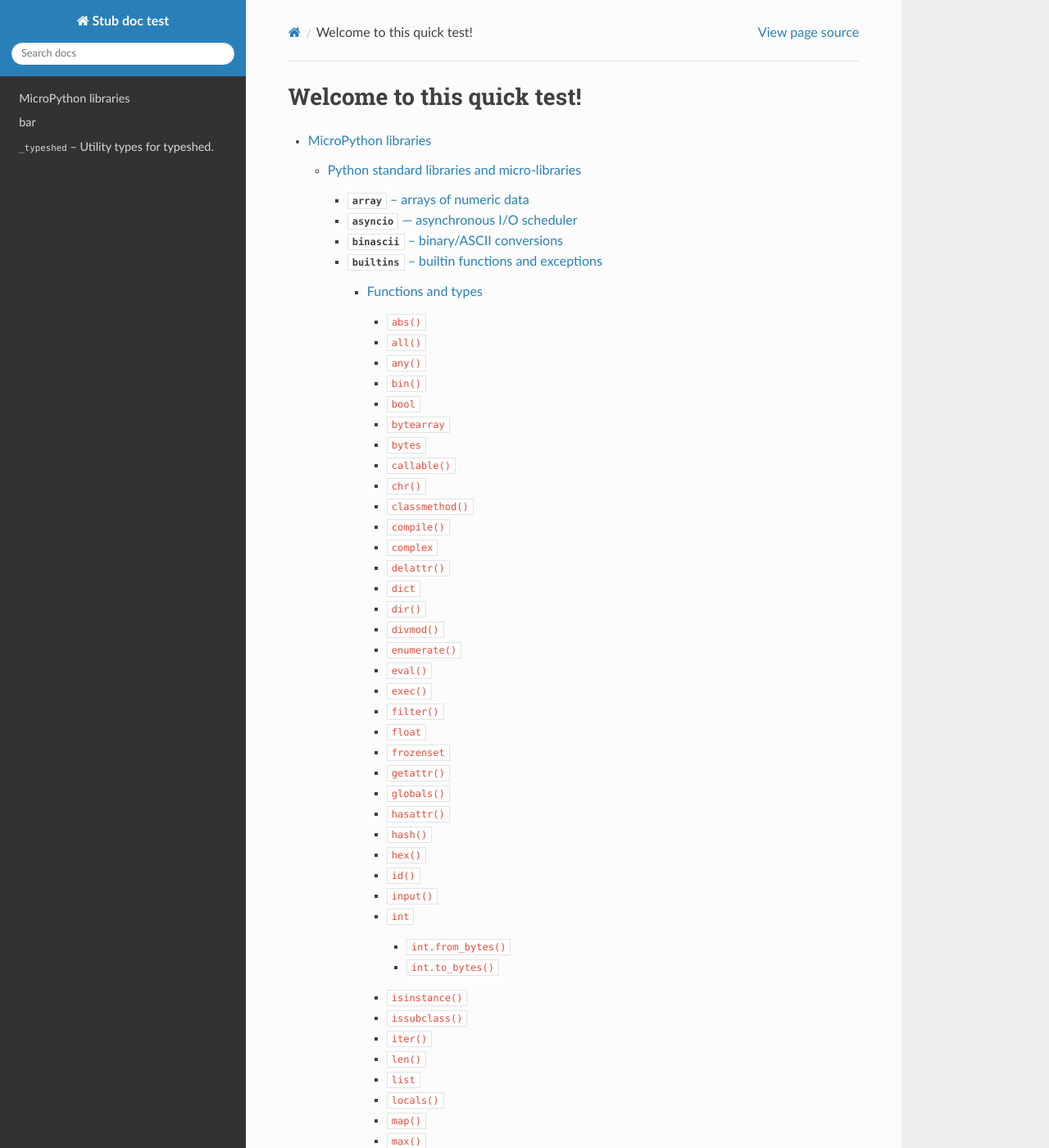
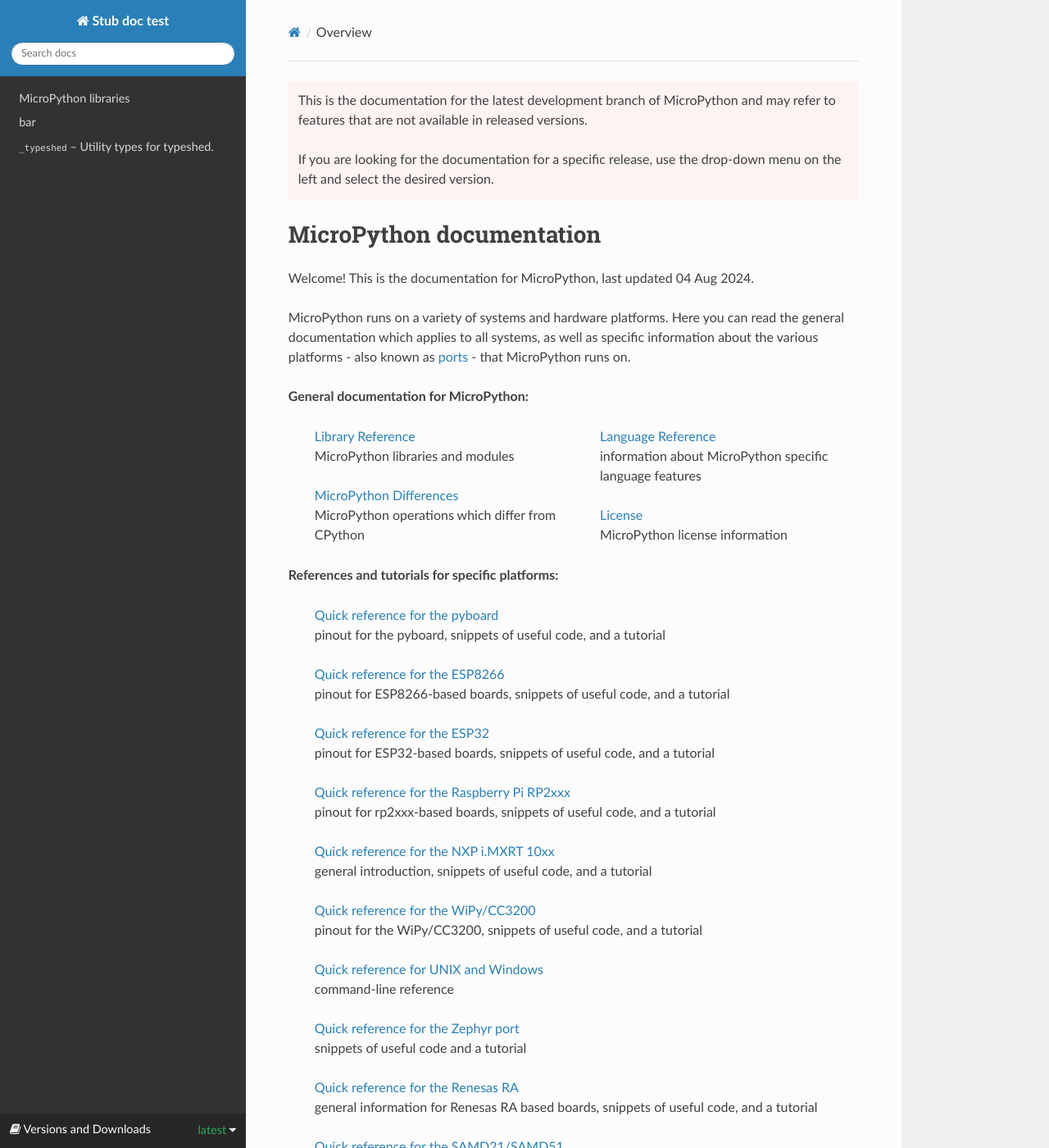
Before and after one commit to Josverl/autodoc201, a Sphinx documentation site: the page built from docs/index.rst, in a window 1280 px wide and 1400 px high. Shown: the whole window at 82% size. Built offline with Sphinx 7.4.7 and the Read the Docs theme 2.0.0, drawn with Linux system fonts in a browser that asks for light colours; pages that are not in the unit, such as notebooks, are missing from menus; some of the changed text lies outside the part shown.

Commit message:
docs: Copy html templates and configuration.
Signed-off-by: Jos Verlinde <Jos.Verlinde@microsoft.com>

```diff
--- a/docs/conf.py
+++ b/docs/conf.py
@@ -25,6 +25,23 @@
 # documentation root, use os.path.abspath to make it absolute, like shown here.
 TOP_DIR = os.path.abspath(os.path.dirname(__file__))
 sys.path[:0] = [os.path.join(TOP_DIR, "extensions"), TOP_DIR]
+# -------------------
+# The MICROPY_VERSION env var should be "vX.Y.Z" (or unset).
+micropy_version = os.getenv("MICROPY_VERSION") or "latest"
+micropy_all_versions = (os.getenv("MICROPY_ALL_VERSIONS") or "latest").split(",")
+url_pattern = "%s/en/%%s" % (os.getenv("MICROPY_URL_PREFIX") or "/",)
+
+# The members of the html_context dict are available inside topindex.html
+html_context = {
+    "cur_version": micropy_version,
+    "all_versions": [(ver, url_pattern % ver) for ver in micropy_all_versions],
+    "downloads": [
+        ("PDF", url_pattern % micropy_version + "/micropython-docs.pdf"),
+    ],
+    "is_release": micropy_version != "latest",
+}
+
+# -------------------
 
 extensions = [
     "autoapi.extension",
@@ -34,11 +51,14 @@
     "sphinx_copybutton",
 ]
 
-templates_path = ["_templates"]
+templates_path = ["templates"]
 exclude_patterns = ["build", "Thumbs.db", ".DS_Store"]
 
 # The suffix of source filenames.
-source_suffix = {".rst": "restructuredtext"}
+source_suffix = {
+    ".rst": "restructuredtext",
+    # ".md": "markdown",
+}
 # The master toctree document.
 master_doc = "index"
 default_role = "any"
@@ -218,11 +238,24 @@
 
 
 # -----------------------------------------------------------------------------
+# https://www.sphinx-doc.org/en/master/usage/configuration.html#confval-suppress_warnings
 suppress_warnings = [
     # "ref.doc",
     "any",  #  WARNING: 'any' reference target not found,
     "unknown-document",  # WARNING: unknown document: 'foo' - Temporary for gradual build-up
 ]
+
+# types display with a short, PEP 604-inspired syntax, i.e.:
+#   serve_food(item: "egg" | "spam" | "lobster thermidor") -> None
+python_display_short_literal_types = True
+
+# Wrap long / complex parameter signatures in the Python domain
+# not activated during the PoC as this makes it harder to compare the generated documentation with the current HTML pages
+# python_maximum_signature_line_length = 100
+
+# This helps to avoid _typeshed.Incomplete in the documentation
+# but not in all cases
+python_use_unqualified_type_names = True  # Experimental
 
 # -----------------------------------------------------------------------------
 # Q&D FIX For  WARNING: toctree contains reference to nonexisting document
@@ -250,6 +283,104 @@
         return None
 
 
+# -- Options for HTML output ----------------------------------------------
+
+# on_rtd is whether we are on readthedocs.org
+# on_rtd = os.environ.get("READTHEDOCS", None) == "True"
+
+# if not on_rtd:  # only import and set the theme if we're building docs locally
+#     try:
+#         import sphinx_rtd_theme
+
+#         html_theme = "sphinx_rtd_theme"
+#         html_theme_path = [sphinx_rtd_theme.get_html_theme_path(), "."]
+#     except:
+#         html_theme = "default"
+#         html_theme_path = ["."]
+# else:
+#     html_theme_path = ["."]
+
+# Theme options are theme-specific and customize the look and feel of a theme
+# further.  For a list of options available for each theme, see the
+# documentation.
+# html_theme_options = {}
+
+# Add any paths that contain custom themes here, relative to this directory.
+# html_theme_path = ['.']
+
+# The name for this set of Sphinx documents.  If None, it defaults to
+# "<project> v<release> documentation".
+# html_title = None
+
+# A shorter title for the navigation bar.  Default is the same as html_title.
+# html_short_title = None
+
+# The name of an image file (relative to this directory) to place at the top
+# of the sidebar.
+# html_logo = '../../logo/trans-logo.png'
+
+# The name of an image file (within the static path) to use as favicon of the
+# docs.  This file should be a Windows icon file (.ico) being 16x16 or 32x32
+# pixels large.
+html_favicon = "static/favicon.ico"
+
+# Add any paths that contain custom static files (such as style sheets) here,
+# relative to this directory. They are copied after the builtin static files,
+# so a file named "default.css" will overwrite the builtin "default.css".
+html_static_path = ["static"]
+
+# Add a custom CSS file for HTML generation
+html_css_files = [
+    "custom.css",
+]
+# Add any extra paths that contain custom files (such as robots.txt or
+# .htaccess) here, relative to this directory. These files are copied
+# directly to the root of the documentation.
+# html_extra_path = []
+
+# If not '', a 'Last updated on:' timestamp is inserted at every page bottom,
+# using the given strftime format.
+html_last_updated_fmt = "%d %b %Y"
+
+# If true, SmartyPants will be used to convert quotes and dashes to
+# typographically correct entities.
+# html_use_smartypants = True
+
+# Custom sidebar templates, maps document names to template names.
+# html_sidebars = {}
+
+# Additional templates that should be rendered to pages, maps page names to
+# template names.
+html_additional_pages = {"index": "topindex.html"}
+
+# If false, no module index is generated.
+# html_domain_indices = True
+
+# If false, no index is generated.
+# html_use_index = True
+
+# If true, the index is split into individual pages for each letter.
+# html_split_index = False
+
+# If true, links to the reST sources are added to the pages.
+# html_show_sourcelink = True
+
+# If true, "Created using Sphinx" is shown in the HTML footer. Default is True.
+# html_show_sphinx = True
+
+# If true, "(C) Copyright ..." is shown in the HTML footer. Default is True.
+# html_show_copyright = True
+
+# If true, an OpenSearch description file will be output, and all pages will
+# contain a <link> tag referring to it.  The value of this option must be the
+# base URL from which the finished HTML is served.
+# html_use_opensearch = ''
+
+# This is the file name suffix for HTML files (e.g. ".xhtml").
+# html_file_suffix = None
+
+# Output file base name for HTML help builder.
+htmlhelp_basename = "MicroPythondoc"
 # -----------------------------------------------------------------------------
 
 
--- /dev/null
+++ b/docs/static/custom.css
@@ -0,0 +1,5 @@
+/* Workaround to force Sphinx to render tables to 100% and wordwrap */
+/* See https://stackoverflow.com/questions/69359978/grid-table-does-not-word-wrap for more details */
+.wy-table-responsive table td, .wy-table-responsive table th {
+    white-space: inherit;
+}
--- /dev/null
+++ b/docs/static/customstyle.css
@@ -0,0 +1,10 @@
+/* custom CSS for MicroPython docs
+ */
+
+.admonition-difference-to-cpython {
+    border: 1px solid black;
+}
+
+.admonition-difference-to-cpython .admonition-title {
+    margin: 4px;
+}
--- /dev/null
+++ b/docs/templates/layout.html
@@ -0,0 +1,31 @@
+{% extends "!layout.html" %}
+{% set css_files = css_files + ["_static/customstyle.css"] %}
+
+{# we change the master_doc variable so that links to the index
+   page are to index.html instead of <port>_index.html #}
+{% set master_doc = "index" %}
+
+{% block document %}
+  {% if is_release %}
+    <div class="wy-alert wy-alert-danger">
+      <p>
+        This is the {{ release }} version of the MicroPython
+        documentation. The <a href="/en/latest/{{ pagename }}.html">latest
+        development version</a> of this page may be more current.
+      </p>
+    </div>
+  {% else %}
+    <div class="wy-alert wy-alert-danger">
+      <p>
+        This is the documentation for the latest development branch of
+        MicroPython and may refer to features that are not available in released
+        versions.
+      </p>
+      <p>
+        If you are looking for the documentation for a specific release, use
+        the drop-down menu on the left and select the desired version.
+      </p>
+    </div>
+  {% endif %}
+  {{ super() }}
+{% endblock %}
--- /dev/null
+++ b/docs/templates/topindex.html
@@ -0,0 +1,137 @@
+{% extends "layout.html" %}
+{% set title = _('Overview') %}
+{% block body %}
+
+  <h1>MicroPython documentation</h1>
+
+  <p>
+    {{ _('Welcome! This is the documentation for MicroPython') }}{% if last_updated %}, {{ _('last updated') }} {{ last_updated|e }}{% endif %}.
+  </p>
+
+  <p>
+    MicroPython runs on a variety of systems and hardware platforms.  Here you can read
+    the general documentation which applies to all systems, as well as specific information
+    about the various platforms -
+    also known as <a href="{{ pathto("reference/glossary") }}#term-micropython-port">ports</a>
+    - that MicroPython runs on.
+  </p>
+
+  <p><strong>General documentation for MicroPython:</strong></p>
+
+  <table class="contentstable"><tr>
+    <td width="40%" style="padding-left:2em;">
+      <p class="biglink">
+        <a class="biglink" href="{{ pathto("library/index") }}">Library Reference</a><br/>
+        <span class="linkdescr">MicroPython libraries and modules</span>
+      </p>
+      <p class="biglink">
+        <a class="biglink" href="{{ pathto("genrst/index") }}">MicroPython Differences</a><br/>
+        <span class="linkdescr">MicroPython operations which differ from CPython</span>
+      </p>
+    </td>
+    <td width="40%" style="padding-left:2em;">
+      <p class="biglink">
+        <a class="biglink" href="{{ pathto("reference/index") }}">Language Reference</a><br/>
+        <span class="linkdescr">information about MicroPython specific language features</span>
+      </p>
+      <p class="biglink">
+        <a class="biglink" href="{{ pathto("license") }}">License</a><br/>
+        <span class="linkdescr">MicroPython license information</span>
+      </p>
+    </td>
+  </tr></table>
+
+  <p><strong>References and tutorials for specific platforms:</strong></p>
+
+  <table class="contentstable"><tr>
+    <td width="40%" style="padding-left:2em;">
+      <p class="biglink">
+        <a class="biglink" href="{{ pathto("pyboard/quickref") }}">Quick reference for the pyboard</a><br/>
+        <span class="linkdescr">pinout for the pyboard, snippets of useful code, and a tutorial</span>
+      </p>
+      <p class="biglink">
+        <a class="biglink" href="{{ pathto("esp8266/quickref") }}">Quick reference for the ESP8266</a><br/>
+        <span class="linkdescr">pinout for ESP8266-based boards, snippets of useful code, and a tutorial</span>
+      </p>
+      <p class="biglink">
+        <a class="biglink" href="{{ pathto("esp32/quickref") }}">Quick reference for the ESP32</a><br/>
+        <span class="linkdescr">pinout for ESP32-based boards, snippets of useful code, and a tutorial</span>
+      </p>
+      <p class="biglink">
+        <a class="biglink" href="{{ pathto("rp2/quickref") }}">Quick reference for the Raspberry Pi RP2xxx</a><br/>
+        <span class="linkdescr">pinout for rp2xxx-based boards, snippets of useful code, and a tutorial</span>
+      </p>
+      <p class="biglink">
+        <a class="biglink" href="{{ pathto("mimxrt/quickref") }}">Quick reference for the NXP i.MXRT 10xx</a><br/>
+        <span class="linkdescr">general introduction, snippets of useful code, and a tutorial</span>
+      </p>
+      <p class="biglink">
+        <a class="biglink" href="{{ pathto("wipy/quickref") }}">Quick reference for the WiPy/CC3200</a><br/>
+        <span class="linkdescr">pinout for the WiPy/CC3200, snippets of useful code, and a tutorial</span>
+      </p>
+      <p class="biglink">
+        <a class="biglink" href="{{ pathto("unix/quickref") }}">Quick reference for UNIX and Windows</a><br/>
+        <span class="linkdescr">command-line reference</span>
+      </p>
+      <p class="biglink">
+        <a class="biglink" href="{{ pathto("zephyr/quickref") }}">Quick reference for the Zephyr port</a><br/>
+        <span class="linkdescr">snippets of useful code and a tutorial</span>
+      </p>
+      <p class="biglink">
+        <a class="biglink" href="{{ pathto("renesas-ra/quickref") }}">Quick reference for the Renesas RA</a><br/>
+        <span class="linkdescr">general information for Renesas RA based boards, snippets of useful code, and a tutorial</span>
+      </p>
+      <p class="biglink">
+        <a class="biglink" href="{{ pathto("samd/quickref") }}">Quick reference for the SAMD21/SAMD51</a><br/>
+        <span class="linkdescr">general information for SAMD21/SAMD51 based boards, snippets of useful code, and a tutorial</span>
+      </p>
+    </td>
+  </tr></table>
+
+  <p><strong>Indices and tables:</strong></p>
+
+  <table class="contentstable"><tr>
+    <td width="40%" style="padding-left:2em;">
+      <p class="biglink">
+        <a class="biglink" href="{{ pathto("py-modindex") }}">Module index</a><br/>
+        <span class="linkdescr">quick access to all modules</span>
+      </p>
+      <p class="biglink">
+        <a class="biglink" href="{{ pathto("genindex") }}">Full index</a><br/>
+        <span class="linkdescr">all functions, classes, constants</span>
+      </p>
+    </td>
+    <td width="40%" style="padding-left:2em;">
+      <p class="biglink">
+        <a class="biglink" href="{{ pathto("reference/glossary") }}">Glossary</a><br/>
+        <span class="linkdescr">MicroPython terms explained</span>
+      </p>
+      <p class="biglink">
+        <a class="biglink" href="{{ pathto("index") }}">Table of contents</a><br/>
+        <span class="linkdescr">a list of all sections and subsections</span>
+      </p>
+    </td></tr>
+  </table>
+
+  <p><strong>External links:</strong></p>
+
+  <table class="contentstable"><tr>
+    <td width="40%" style="padding-left:2em;">
+      <p class="biglink">
+      <a class="biglink" href="http://micropython.org">MicroPython homepage</a><br/>
+        <span class="linkdescr">the official MicroPython site</span>
+      </p>
+      <p class="biglink">
+        <a class="biglink" href="https://github.com/orgs/micropython/discussions">GitHub Discussions</a><br/>
+        <span class="linkdescr">community discussion for all things related to MicroPython</span>
+      </p>
+    </td>
+    <td width="40%" style="padding-left:2em;">
+      <p class="biglink">
+        <a class="biglink" href="https://github.com/micropython">MicroPython on GitHub</a><br/>
+        <span class="linkdescr">contribute to the source code on GitHub</span>
+      </p>
+    </td>
+  </tr></table>
+
+{% endblock %}
--- /dev/null
+++ b/docs/templates/versions.html
@@ -0,0 +1,31 @@
+<div class="rst-versions" data-toggle="rst-versions" role="note" aria-label="versions">
+  <span class="rst-current-version" data-toggle="rst-current-version">
+    <span class="fa fa-book"> Versions and Downloads</span>
+    {{ cur_version }}
+    <span class="fa fa-caret-down"></span>
+  </span>
+  <div class="rst-other-versions">
+    <dl>
+      <dt>Versions</dt>
+      {% for slug, url in all_versions %}
+        <dd><a href="{{ url }}">{{ slug }}</a></dd>
+      {% endfor %}
+    </dl>
+    <dl>
+      <dt>Downloads</dt>
+      {% for type, url in downloads %}
+        <dd><a href="{{ url }}">{{ type }}</a></dd>
+      {% endfor %}
+    </dl>
+    <hr/>
+    <dl>
+      <dt>External links</dt>
+        <dd>
+          <a href="https://www.micropython.org">micropython.org</a>
+        </dd>
+        <dd>
+          <a href="https://github.com/micropython/micropython">GitHub</a>
+        </dd>
+    </dl>
+  </div>
+</div>
```
Also changed, not shown: docs/static/favicon.ico (added).
